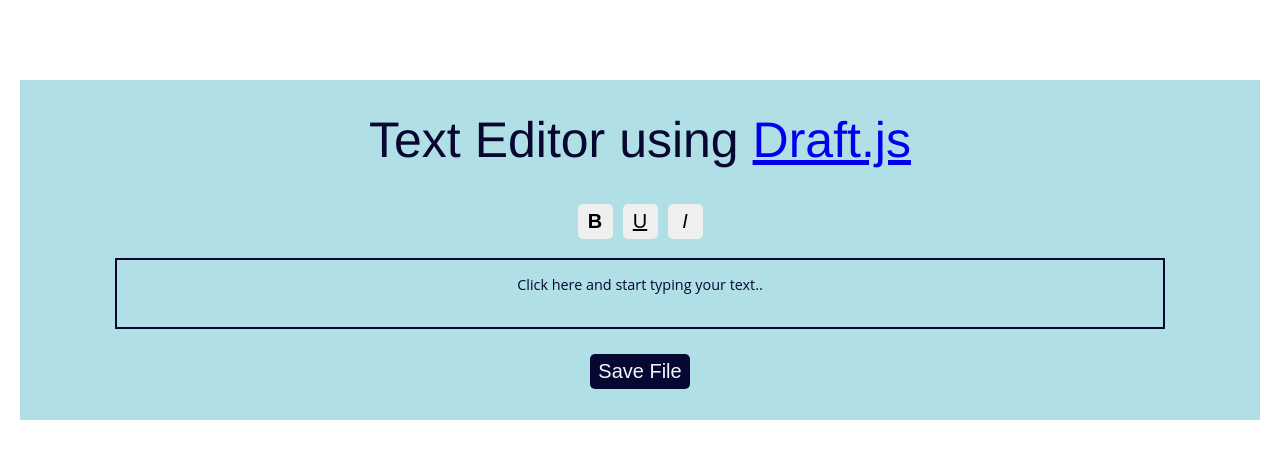
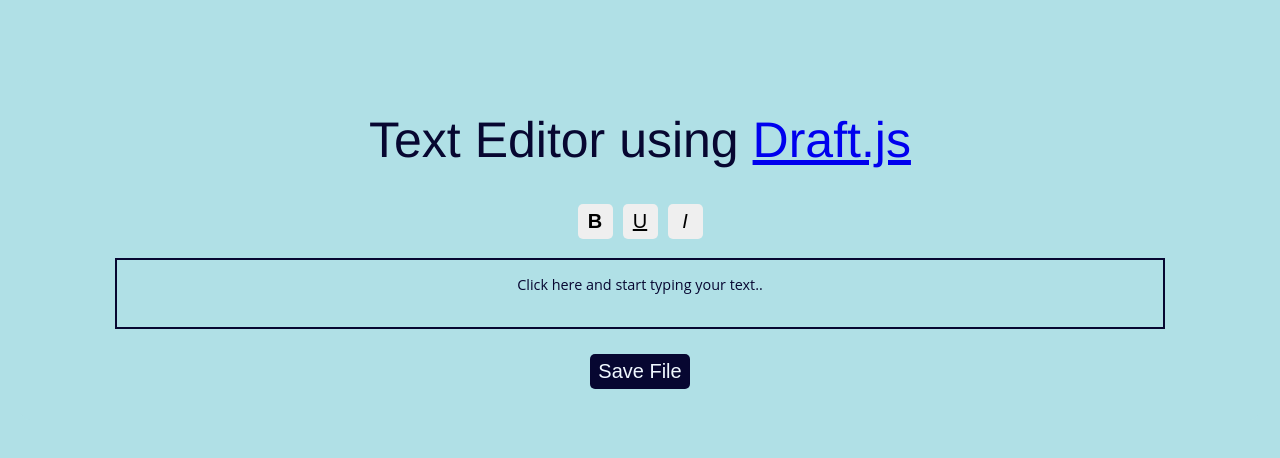
Before and after one commit to ravisha7feb/Text-Editor-Draft.js, a React (Create React App) app in the folder text-editor/: page / in a window 1280 px wide. Shown: the top 458 px of the page. Built offline with nearby package versions, Linux system fonts and the light colour scheme.

Commit message:
minor modifications

```diff
--- a/text-editor/src/App.css
+++ b/text-editor/src/App.css
@@ -2,6 +2,7 @@
   text-align: center;
   background-color: powderblue;
   margin: 20px;
+  border-radius: 10px;
 }
 .editorContainer .PageName {
 
--- a/text-editor/src/index.css
+++ b/text-editor/src/index.css
@@ -5,6 +5,7 @@
     sans-serif;
   -webkit-font-smoothing: antialiased;
   -moz-osx-font-smoothing: grayscale;
+  background-color: powderblue;
 }
 
 code {
```
